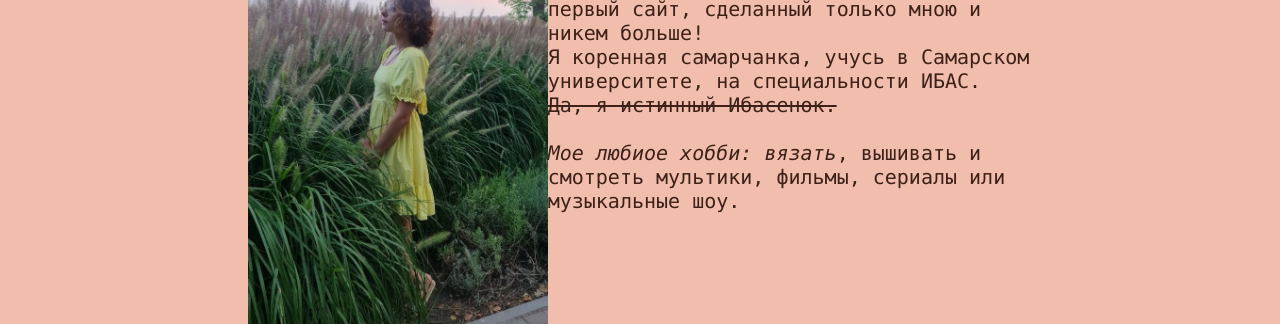
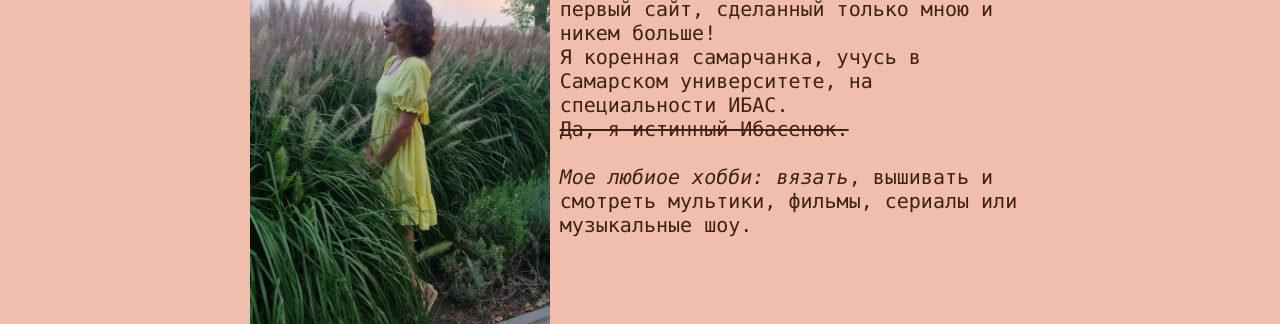
Before and after one commit to ZamotohinaMaria/Frontend-m1, a plain HTML site: page laba-1/index2.html in a window 1280 px wide. Shown: the part 186-510 px from the top of the page. Drawn offline with Linux system fonts and the light colour scheme.

Commit message:
lada 3 finished

```diff
--- a/laba-1/assets/css/style.css
+++ b/laba-1/assets/css/style.css
@@ -1,8 +1,4 @@
 body{
-    width: 100%;
-    max-width: 1400px;
-    height: 100%;
-    max-height: 700px;
     background-color: rgb(241, 190, 173);
     font-family:Consolas, 'Courier New', monospace;
     color:rgb(61, 32, 23);
@@ -90,3 +86,7 @@
     text-align: right;
     margin-bottom: 20px;
 }
+
+.avatar_pic{
+    margin: 10px;
+}
```
